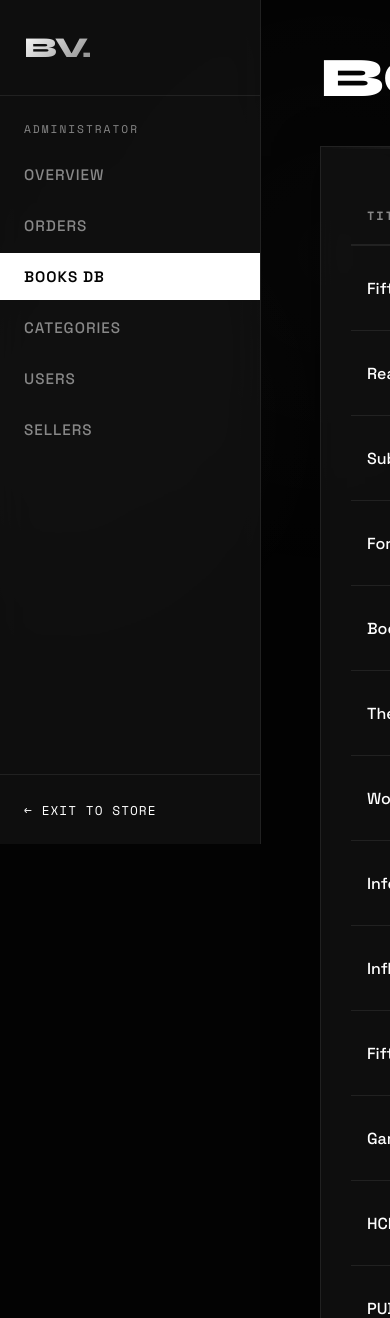
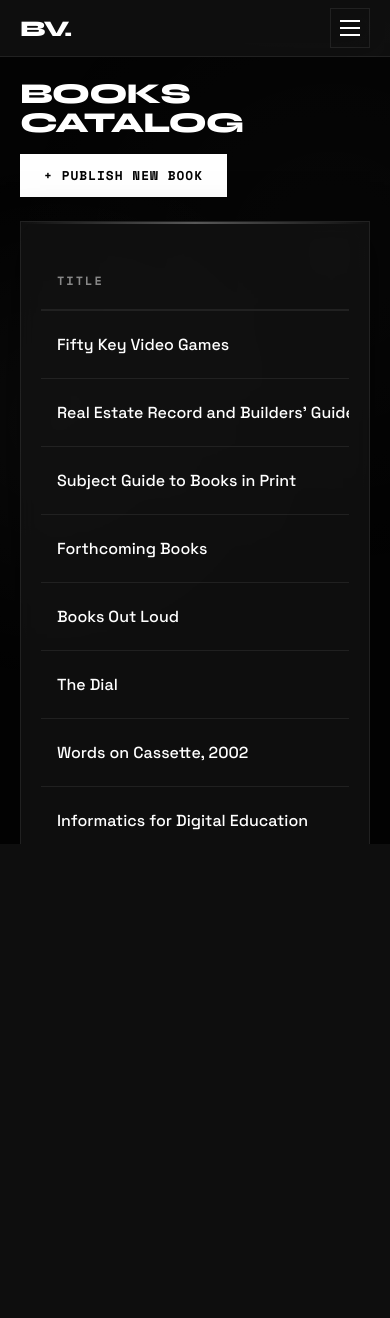
Before and after one commit to MuhammadRoshan-S/Bookverse, a Django app: page /dashboard/admin/books/ in a window 390 px wide; the page is wider, and only the part inside the window is pictured. Shown: the top 1318 px of that part. After the commit the page ends 844 px from the top of that part, so only its background shows below. Run offline with Django 5.2, Linux system fonts and the light colour scheme; a user stored in the database is signed in; data comes from the database, SQL or seed files in the repository; both versions use the stored data as it was after the commit; data that the repository does not hold is empty.

Commit message:
mobile view

```diff
--- a/templates/dashboard/base_dashboard.html
+++ b/templates/dashboard/base_dashboard.html
@@ -268,6 +268,123 @@
 
     .header-flex { display: flex; justify-content: space-between; align-items: flex-end; margin-bottom: 40px; }
 
+    /* Mobile hamburger */
+    .mobile-topbar {
+      display: none;
+      position: fixed;
+      top: 0; left: 0; right: 0;
+      height: 56px;
+      background: var(--bg-alt);
+      backdrop-filter: blur(20px);
+      border-bottom: 1px solid var(--border);
+      z-index: 200;
+      align-items: center;
+      justify-content: space-between;
+      padding: 0 20px;
+    }
+    .mobile-topbar-logo {
+      font-family: var(--font-display);
+      font-size: 1.4rem;
+      font-weight: 800;
+      letter-spacing: -2px;
+      color: var(--text);
+      text-decoration: none;
+    }
+    .hamburger {
+      background: none;
+      border: 1px solid var(--border);
+      color: var(--text);
+      width: 40px;
+      height: 40px;
+      display: flex;
+      flex-direction: column;
+      align-items: center;
+      justify-content: center;
+      gap: 5px;
+      cursor: pointer;
+      padding: 0;
+      flex-shrink: 0;
+    }
+    .hamburger span {
+      display: block;
+      width: 20px;
+      height: 2px;
+      background: var(--text);
+      transition: all 0.3s ease;
+    }
+    .hamburger.open span:nth-child(1) { transform: translateY(7px) rotate(45deg); }
+    .hamburger.open span:nth-child(2) { opacity: 0; }
+    .hamburger.open span:nth-child(3) { transform: translateY(-7px) rotate(-45deg); }
+
+    /* Sidebar overlay for mobile */
+    .sidebar-overlay {
+      display: none;
+      position: fixed;
+      inset: 0;
+      background: rgba(0, 0, 0, 0.7);
+      z-index: 99;
+      opacity: 0;
+      transition: opacity 0.3s ease;
+    }
+    .sidebar-overlay.active {
+      opacity: 1;
+    }
+
+    /* Responsive breakpoints */
+    @media (max-width: 768px) {
+      body { display: block; }
+
+      .mobile-topbar { display: flex; }
+
+      .sidebar {
+        width: 260px;
+        transform: translateX(-100%);
+        transition: transform 0.35s cubic-bezier(0.4, 0, 0.2, 1);
+        z-index: 100;
+      }
+      .sidebar.open { transform: translateX(0); }
+
+      .sidebar-overlay { display: block; }
+
+      .main-content {
+        margin-left: 0;
+        padding: 80px 20px 40px;
+        max-width: 100%;
+        box-sizing: border-box;
+        width: 100%;
+      }
+
+      .page-title {
+        font-size: 2.2rem;
+        letter-spacing: -1px;
+        margin-bottom: 24px;
+      }
+
+      .stat-grid {
+        grid-template-columns: 1fr 1fr;
+        gap: 16px;
+        margin-bottom: 32px;
+      }
+
+      .stat-val { font-size: 2.5rem; }
+
+      .header-flex {
+        flex-direction: column;
+        align-items: flex-start;
+        gap: 16px;
+        margin-bottom: 24px;
+      }
+
+      table { display: block; overflow-x: auto; white-space: nowrap; }
+
+      .card { padding: 20px; }
+    }
+
+    @media (max-width: 480px) {
+      .stat-grid { grid-template-columns: 1fr; }
+      .page-title { font-size: 1.8rem; }
+    }
+
     /* Forms */
     .form-group { margin-bottom: 30px; }
     .form-label { display: block; margin-bottom: 10px; font-family: var(--font-mono); font-size: 0.8rem; color: var(--text-muted); text-transform: uppercase; letter-spacing: 1px;}
@@ -293,7 +410,20 @@
 </head>
 <body>
 
-  <aside class="sidebar">
+  <!-- Mobile top bar -->
+  <div class="mobile-topbar">
+    <a href="{% url 'home' %}" class="mobile-topbar-logo">BV.</a>
+    <button class="hamburger" id="hamburger-btn" aria-label="Toggle menu">
+      <span></span>
+      <span></span>
+      <span></span>
+    </button>
+  </div>
+
+  <!-- Overlay -->
+  <div class="sidebar-overlay" id="sidebar-overlay"></div>
+
+  <aside class="sidebar" id="sidebar">
     <a href="{% url 'home' %}" class="sidebar-header">
       <span>BV.</span>
     </a>
@@ -338,5 +468,43 @@
     {% block content %}{% endblock %}
   </main>
 
+<script>
+  (function() {
+    var btn = document.getElementById('hamburger-btn');
+    var sidebar = document.getElementById('sidebar');
+    var overlay = document.getElementById('sidebar-overlay');
+
+    function openSidebar() {
+      sidebar.classList.add('open');
+      overlay.classList.add('active');
+      btn.classList.add('open');
+      document.body.style.overflow = 'hidden';
+    }
+
+    function closeSidebar() {
+      sidebar.classList.remove('open');
+      overlay.classList.remove('active');
+      btn.classList.remove('open');
+      document.body.style.overflow = '';
+    }
+
+    btn.addEventListener('click', function() {
+      if (sidebar.classList.contains('open')) {
+        closeSidebar();
+      } else {
+        openSidebar();
+      }
+    });
+
+    overlay.addEventListener('click', closeSidebar);
+
+    // Close sidebar when a nav link is clicked on mobile
+    var navLinks = sidebar.querySelectorAll('.nav-link');
+    navLinks.forEach(function(link) {
+      link.addEventListener('click', closeSidebar);
+    });
+  })();
+</script>
+
 </body>
 </html>
```
Also changed, not shown: db.sqlite3.
